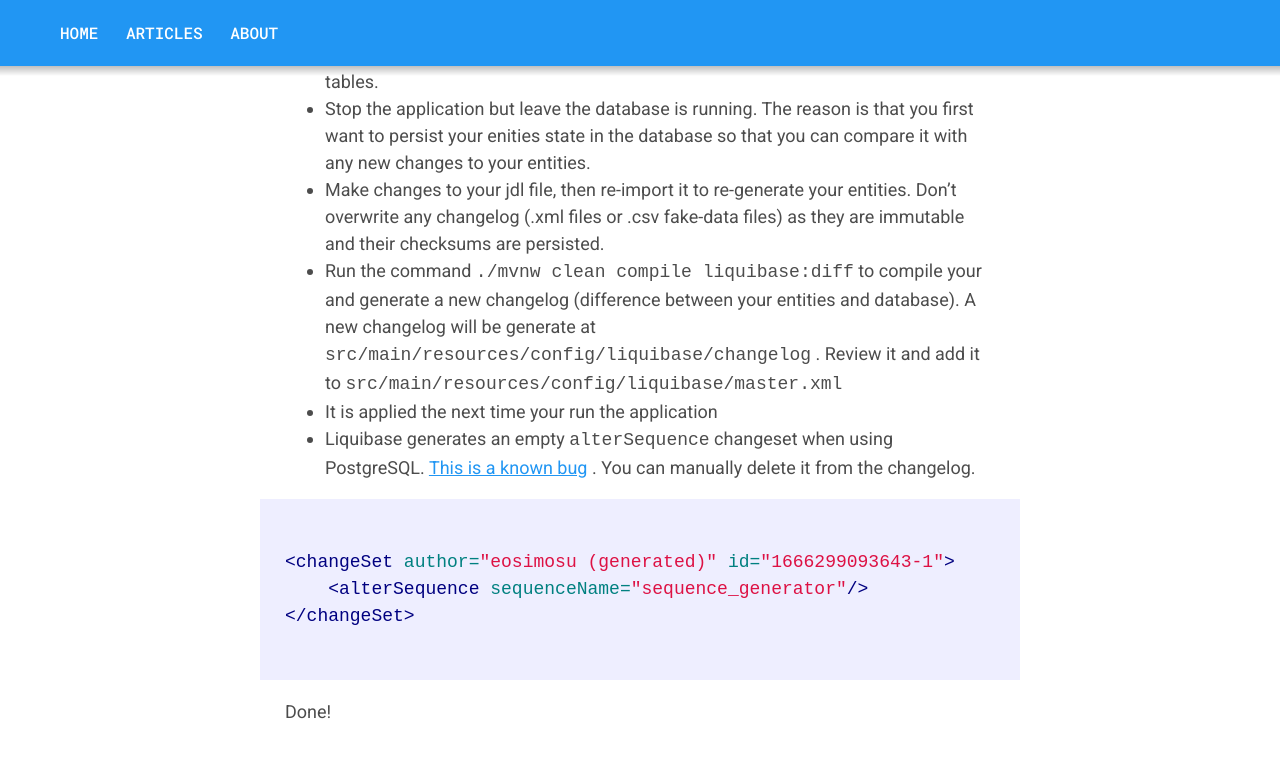
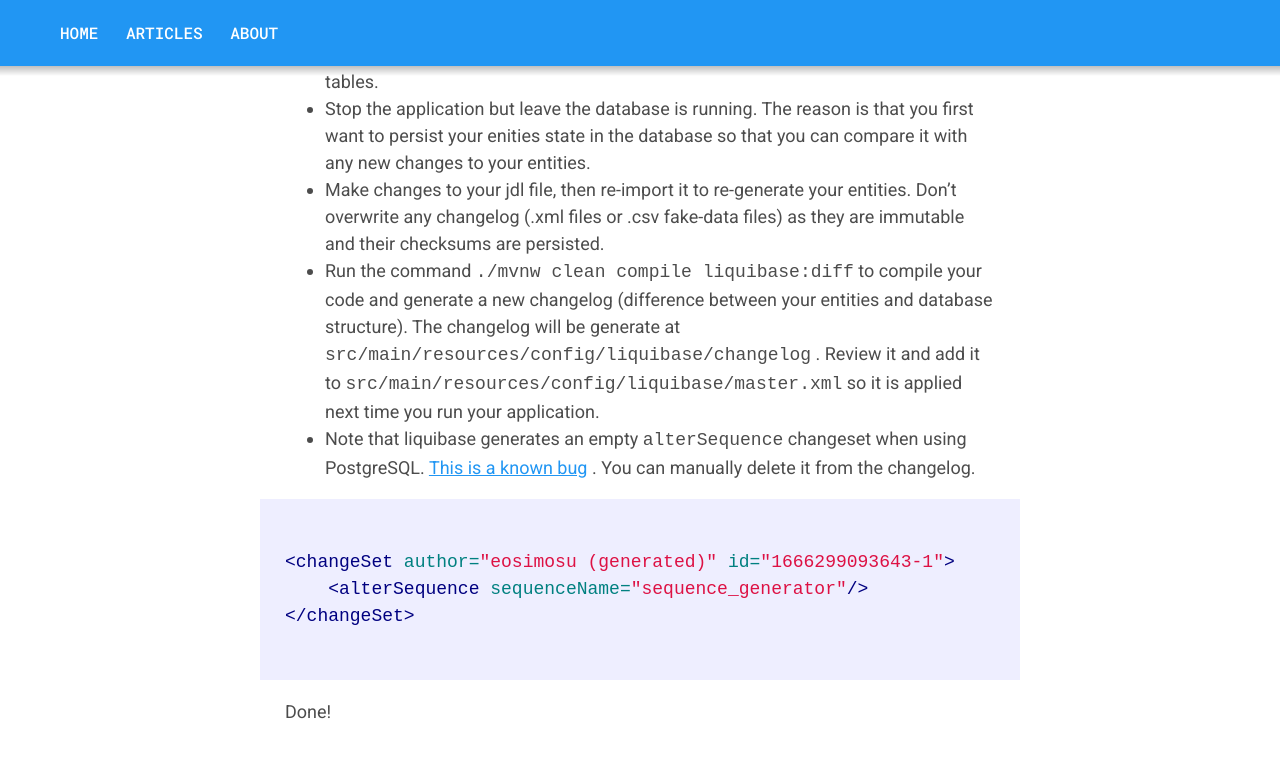
Before and after one commit to osimosu/osimosu.github.io, a Jekyll site: the page built from _posts/2022-10-18-how-to-update-jhipster-entity.markdown, in a window 1280 px wide and 900 px high, scrolled down 604 px. Shown: the top 758 px of the window. Built offline with Jekyll 4.4.1, drawn with Linux system fonts in a browser that asks for light colours.

Commit message:
Update post

````diff
--- a/_posts/2022-10-18-how-to-update-jhipster-entity.markdown
+++ b/_posts/2022-10-18-how-to-update-jhipster-entity.markdown
@@ -15,10 +15,9 @@ Typically, to update a jhipster entity, you do the following:
 - Make sure your database is running, then start the application to generate your tables.
 - Stop the application but leave the database is running. The reason is that you first want to persist your enities state in the database so that you can compare it with any new changes to your entities.
 - Make changes to your jdl file, then re-import it to re-generate your entities. Don't overwrite any changelog (.xml files or .csv fake-data files) as they are immutable and their checksums are persisted.
-- Run the command `./mvnw clean compile liquibase:diff` to compile your and generate a new changelog (difference between your entities and database). A new changelog will be generate at `src/main/resources/config/liquibase/changelog`
-. Review it and add it to `src/main/resources/config/liquibase/master.xml`
-- It is applied the next time your run the application
-- Liquibase generates an empty `alterSequence` changeset when using PostgreSQL. [This is a known bug](https://github.com/liquibase/liquibase/issues/2223){:target="_blank"} . You can manually delete it from the changelog.
+- Run the command `./mvnw clean compile liquibase:diff` to compile your code and generate a new changelog (difference between your entities and database structure). The changelog will be generate at `src/main/resources/config/liquibase/changelog`
+. Review it and add it to `src/main/resources/config/liquibase/master.xml` so it is applied next time you run your application.
+- Note that liquibase generates an empty `alterSequence` changeset when using PostgreSQL. [This is a known bug](https://github.com/liquibase/liquibase/issues/2223){:target="_blank"} . You can manually delete it from the changelog.
 
 ```xml
 <changeSet author="eosimosu (generated)" id="1666299093643-1">
````
